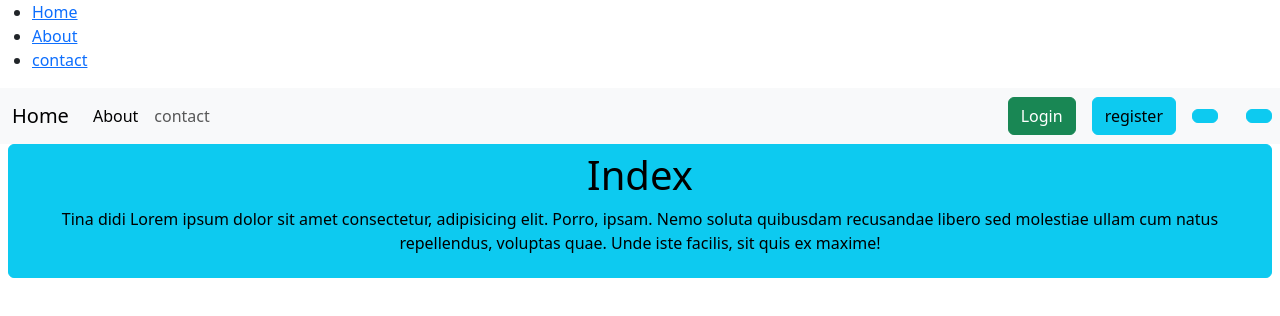
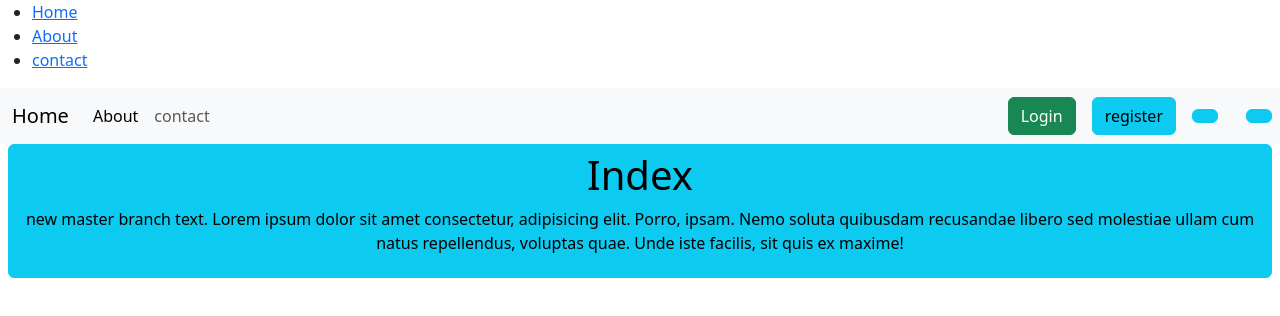
Before and after one commit to sagarkanoji/node-http-server2, a plain HTML site: page pages/index.html in a window 1280 px wide. Drawn offline with nearby package versions, Linux system fonts and the light colour scheme.

Commit message:
index.html changes by master branch

```diff
--- a/pages/index.html
+++ b/pages/index.html
@@ -38,7 +38,7 @@
       </nav>
     <h1>Index</h1>
     <p>
-      Tina didi
+      new master branch text.
 Lorem ipsum dolor sit amet consectetur, adipisicing elit. Porro, ipsam.
  Nemo soluta quibusdam recusandae libero sed molestiae ullam cum natus repellendus,
  voluptas quae. Unde iste facilis, sit quis ex maxime!
```
